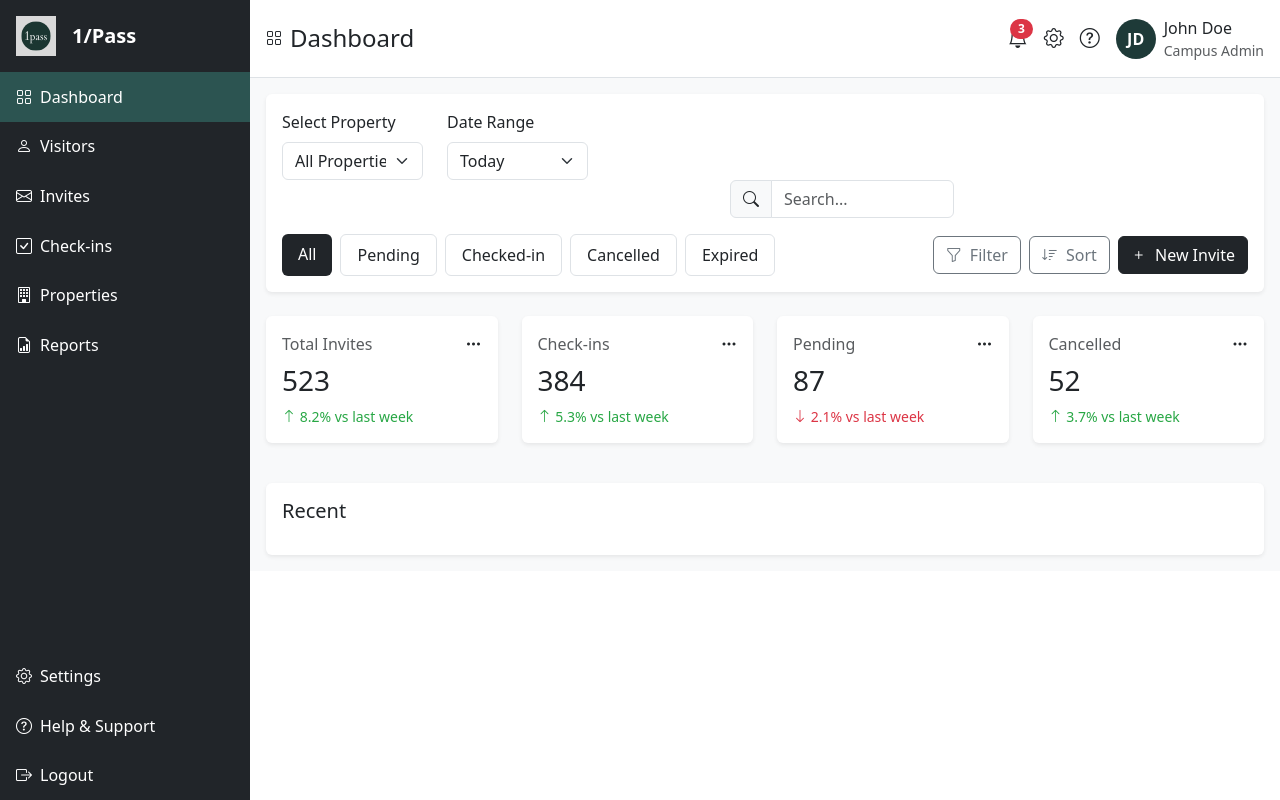
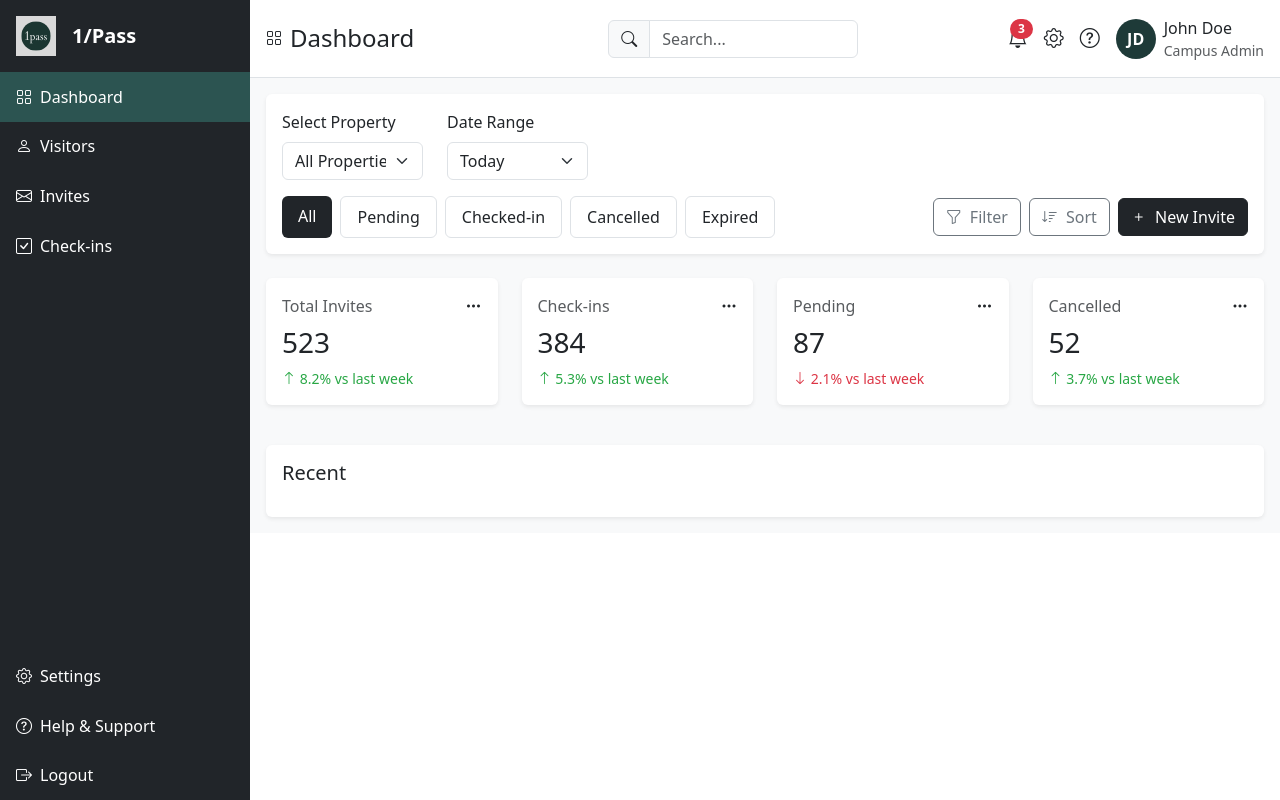
Before and after one commit to Vickysonaiya/dashboard, a React (Create React App) app: page /visitors in a window 1280 px wide. Built offline with nearby package versions, Linux system fonts and the light colour scheme.

Commit message:
design change

```diff
--- a/src/Dashboard.jsx
+++ b/src/Dashboard.jsx
@@ -11,6 +11,7 @@ const Dashboard = () => {
     const [activeTab, setActiveTab] = useState('All');
     const [sidebarVisible, setSidebarVisible] = useState(true);
     const [activeNavItem, setActiveNavItem] = useState(1);
+    const [activeFooterItem, setActiveFooterItem] = useState(null);
 
     // Mock data for statistics
     const stats = [
@@ -26,8 +27,6 @@ const Dashboard = () => {
         { id: 2, title: 'Visitors', icon: 'bi-person' },
         { id: 3, title: 'Invites', icon: 'bi-envelope' },
         { id: 4, title: 'Check-ins', icon: 'bi-check-square' },
-        { id: 5, title: 'Properties', icon: 'bi-building' },
-        { id: 6, title: 'Reports', icon: 'bi-file-earmark-bar-graph' }
     ];
 
     // Footer navigation items
@@ -42,6 +41,12 @@ const Dashboard = () => {
 
     const handleNavItemClick = (id) => {
         setActiveNavItem(id);
+        setActiveFooterItem(null);
+    };
+
+    const handleFooterItemClick = (id) => {
+        setActiveFooterItem(id);
+        setActiveNavItem(null);
     };
 
     return (
@@ -72,7 +77,10 @@ const Dashboard = () => {
                             <a
                                 className={`nav-link ${activeNavItem === item.id ? 'active' : ''} d-flex align-items-center`}
                                 href="/"
-                                onClick={() => handleNavItemClick(item.id)}
+                                onClick={(e) => {
+                                    e.preventDefault();
+                                    handleNavItemClick(item.id);
+                                }}
                                 style={{
                                     backgroundColor: activeNavItem === item.id ? '#2c5451' : 'transparent',
                                     color: '#fff',
@@ -87,6 +95,7 @@ const Dashboard = () => {
                 </ul>
                 </div>
 
+
                 {/* Footer Navigation */}
                 <div className="mt-auto navHeight">
                     <ul className="nav flex-column">
@@ -95,7 +104,15 @@ const Dashboard = () => {
                                 <a
                                     className="nav-link d-flex align-items-center"
                                     href="/"
-                                    style={{ color: '#fff', padding: '0.8rem 1rem' }}
+                                    onClick={(e) => {
+                                        e.preventDefault();
+                                        handleFooterItemClick(item.id);
+                                    }}
+                                    style={{
+                                        backgroundColor: activeFooterItem === item.id ? '#2c5451' : 'transparent',
+                                        color: '#fff',
+                                        padding: '0.8rem 1rem'
+                                    }}
                                 >
                                     <i className={`${item.icon} me-2`}></i>
                                     <span>{item.title}</span>
@@ -105,6 +122,7 @@ const Dashboard = () => {
                     </ul>
                 </div>
             </div>
+
 
             {/* Main Content */}
             <div
@@ -127,6 +145,15 @@ const Dashboard = () => {
                         <i className="bi bi-grid me-2"></i>
                         <h1 className="h4 mb-0">Dashboard</h1>
                     </div>
+
+                    <div className="col-md-3 ms-11">
+                                <div className="input-group">
+                                    <span className="input-group-text">
+                                        <i className="bi bi-search"></i>
+                                    </span>
+                                    <input type="text" className="form-control" placeholder="Search..." />
+                                </div>
+                            </div>
 
                     <div className="d-flex align-items-center">
                         <div className="position-relative me-3 badges">
@@ -200,14 +227,14 @@ const Dashboard = () => {
                                     <option>Custom Range</option>
                                 </select>
                             </div>
-                            <div className="col-md-3 ms-112">
+                            {/* <div className="col-md-3 ms-112">
                                 <div className="input-group">
                                     <span className="input-group-text">
                                         <i className="bi bi-search"></i>
                                     </span>
                                     <input type="text" className="form-control" placeholder="Search..." />
                                 </div>
-                            </div>
+                            </div> */}
                         </div>
 
                         <div className="row align-items-center">
```
